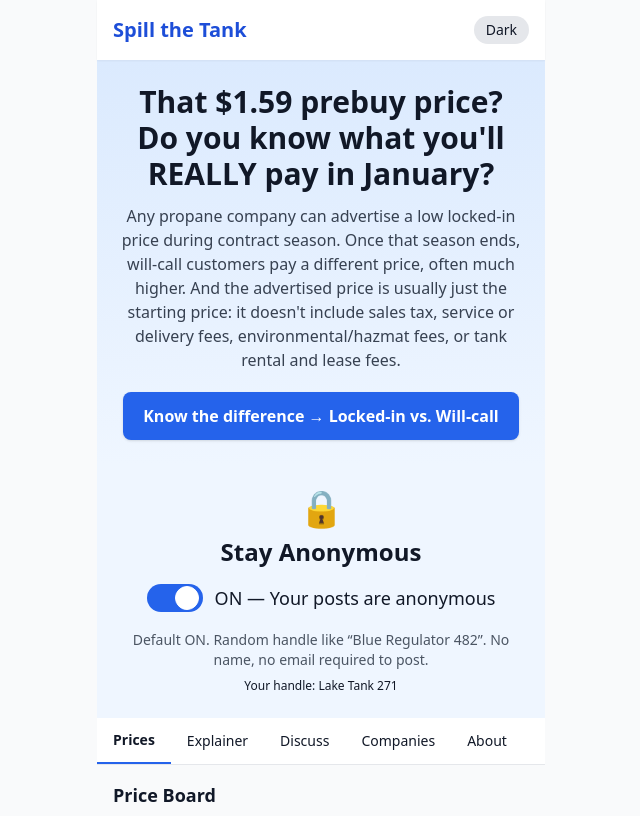
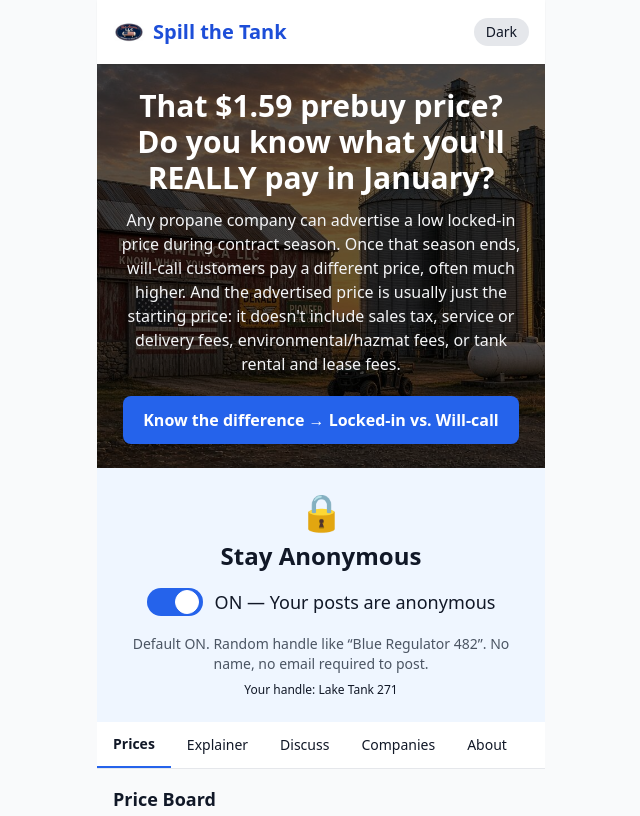
Before and after one commit to mwkleinert-glitch/spill-the-tank, a plain HTML site: page index.html in a window 1280 px wide. Shown: the top 816 px of the page, without its empty margins (319-959 px from the left). Drawn offline with nearby package versions, Linux system fonts and the light colour scheme.

Commit message:
Add hero background image and Navy Tank Oval icons
- Hero: barn image as background with dark overlay for readability
- Icons: favicon, PWA 192/512, header logo from Navy Tank Oval
- Board remains empty; no other changes

```diff
--- a/index.html
+++ b/index.html
@@ -6,6 +6,8 @@
   <title>Spill the Tank — Anonymous Propane Prices</title>
   <meta name="description" content="Share what you pay for propane anonymously. Nobody knows it's you. Northern Michigan and beyond.">
   <link rel="manifest" href="/manifest.json">
+  <link rel="icon" type="image/png" href="assets/favicon.png">
+  <link rel="apple-touch-icon" href="assets/icon-192.png">
   <meta name="theme-color" content="#1e40af">
   <script src="https://cdn.tailwindcss.com"></script>
   <script defer src="https://cdn.jsdelivr.net/npm/alpinejs@3.x.x/dist/cdn.min.js"></script>
@@ -17,17 +19,23 @@
   <div x-data="app()" x-init="init()" class="max-w-md mx-auto">
     <!-- Header -->
     <header class="sticky top-0 z-10 bg-white dark:bg-gray-800 shadow-sm p-4 flex justify-between items-center">
-      <h1 class="text-xl font-bold text-blue-700 dark:text-blue-400">Spill the Tank</h1>
+      <div class="flex items-center gap-2">
+        <img src="assets/icon-48.png" alt="Spill the Tank" class="w-8 h-8 rounded-full">
+        <h1 class="text-xl font-bold text-blue-700 dark:text-blue-400">Spill the Tank</h1>
+      </div>
       <button @click="dark = !dark; document.documentElement.classList.toggle('dark', dark)" class="text-sm px-3 py-1 rounded-full bg-gray-200 dark:bg-gray-700">
         <span x-text="dark ? 'Light' : 'Dark'"></span>
       </button>
     </header>
 
     <!-- HERO HEADER (large, top of home) -->
-    <section class="p-6 bg-gradient-to-b from-blue-100 to-blue-50 dark:from-blue-950 dark:to-gray-900 text-center">
-      <h2 class="text-2xl md:text-3xl font-bold leading-tight mb-3">That $1.59 prebuy price? Do you know what you'll REALLY pay in January?</h2>
-      <p class="text-sm md:text-base text-gray-700 dark:text-gray-300 mb-5">Any propane company can advertise a low locked-in price during contract season. Once that season ends, will-call customers pay a different price, often much higher. And the advertised price is usually just the starting price: it doesn't include sales tax, service or delivery fees, environmental/hazmat fees, or tank rental and lease fees.</p>
-      <button @click="tab = 'explainer'" class="inline-block bg-blue-600 hover:bg-blue-700 text-white font-semibold px-5 py-3 rounded-lg shadow">Know the difference → Locked-in vs. Will-call</button>
+    <section class="relative p-6 text-center text-white overflow-hidden" style="background-image: url('assets/hero.jpg'); background-size: cover; background-position: center;">
+      <div class="absolute inset-0 bg-black/60"></div>
+      <div class="relative z-10">
+        <h2 class="text-2xl md:text-3xl font-bold leading-tight mb-3">That $1.59 prebuy price? Do you know what you'll REALLY pay in January?</h2>
+        <p class="text-sm md:text-base text-gray-100 mb-5">Any propane company can advertise a low locked-in price during contract season. Once that season ends, will-call customers pay a different price, often much higher. And the advertised price is usually just the starting price: it doesn't include sales tax, service or delivery fees, environmental/hazmat fees, or tank rental and lease fees.</p>
+        <button @click="tab = 'explainer'" class="inline-block bg-blue-600 hover:bg-blue-700 text-white font-semibold px-5 py-3 rounded-lg shadow">Know the difference → Locked-in vs. Will-call</button>
+      </div>
     </section>
 
     <!-- Anonymous Toggle -->
```
Also changed, not shown: assets/favicon.png (added), assets/hero.jpg (added), assets/icon-192.png (added), assets/icon-48.png (added), assets/icon-512.png (added), manifest.json.
